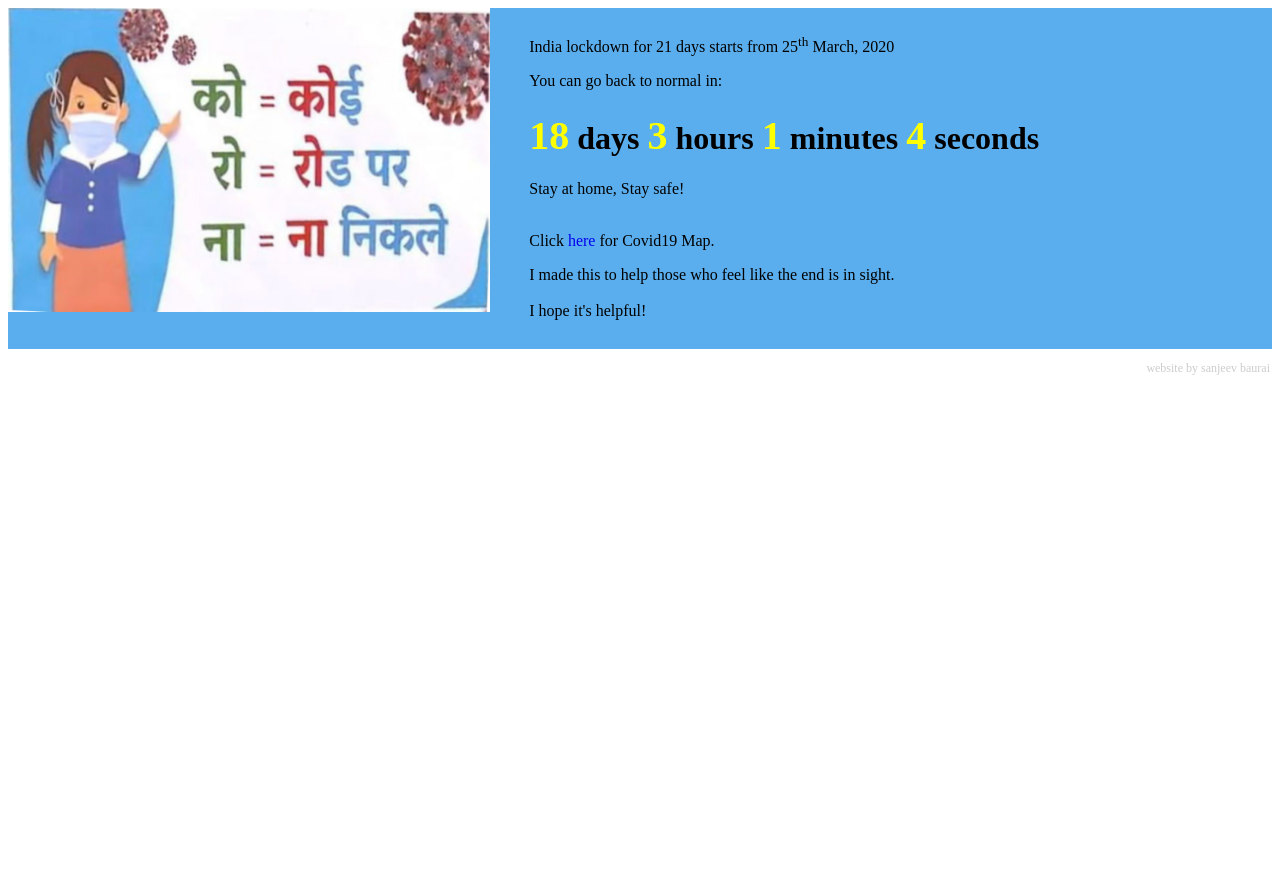
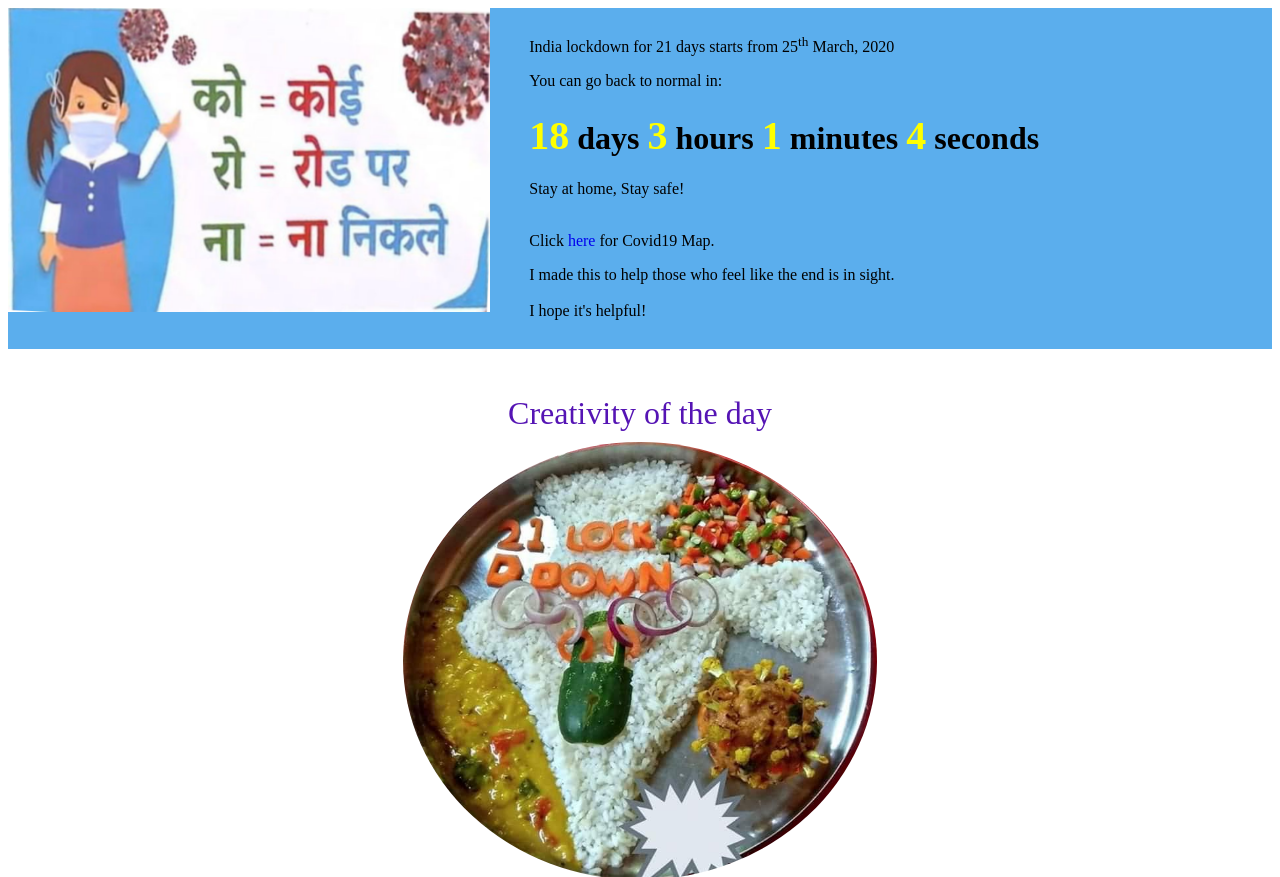
Before and after one commit to sanjeevbaurai/indialockdown, a PHP site: page / in a window 1280 px wide. Shown: the top 877 px of the page. Before the commit the page ends 375 px from the top, so only its background shows below. Run offline with PHP 8.4, Linux system fonts and the light colour scheme.

Commit message:
creativity image added

```diff
--- a/css/style.css
+++ b/css/style.css
@@ -23,6 +23,24 @@
   .wrap {
 
    width: 100%;
+}
+.img{
+    width: 50%;
+    margin:0 auto;
+    border-radius: 50%;
+    display: flex;
+    justify-content: center;
+}
+img {
+    border-radius: 50%;
+    width: 75%;
+}
+.creativity{
+    font-size: 2em;
+    text-align: center;
+    padding: 10px;
+    color: #5514b4;
+    margin:0 auto;
 }
 #header{
    display: flex;
@@ -70,6 +88,12 @@
          width: auto;
 
       }
+      .img{
+      width: 90%;
+      }
+      img {
+        width: 100%;
+    }
   }
 
   a {
--- a/index.html
+++ b/index.html
@@ -34,9 +34,27 @@
             <p class="text-center">I made this to help those who feel like the end is in sight.<br><br>I hope it's helpful!</p>
          </div>
       </div>
+
+
+
+
+
+
+
+
    </div>
+   <br/>
+   <br/>
+   <div class="wrap">
+   <div class="creativity">Creativity of the day</div>
+   <div class="img"><img src="./images/cretivity.jpg"></div>
+   </div>
+   <!-- hitwebcounter Code START -->
+  <a href="https://www.hitwebcounter.com" target="_blank">
+      <img src="https://hitwebcounter.com/counter/counter.php?page=7214688&style=0025&nbdigits=4&type=ip&initCount=0" title="0" Alt=""   border="0" >
+      </a>
 
-   <!-- <div class="container hide">
+   <div class="container hide">
    <div class="days">
       <div>Days</div>
       <ul class="flip day-tens">
@@ -585,7 +603,7 @@
               </a>
           </li>
       </ul>
-  </div> -->
+  </div>
 
 
 
```
Also changed, not shown: images/cretivity.jpg (added).
